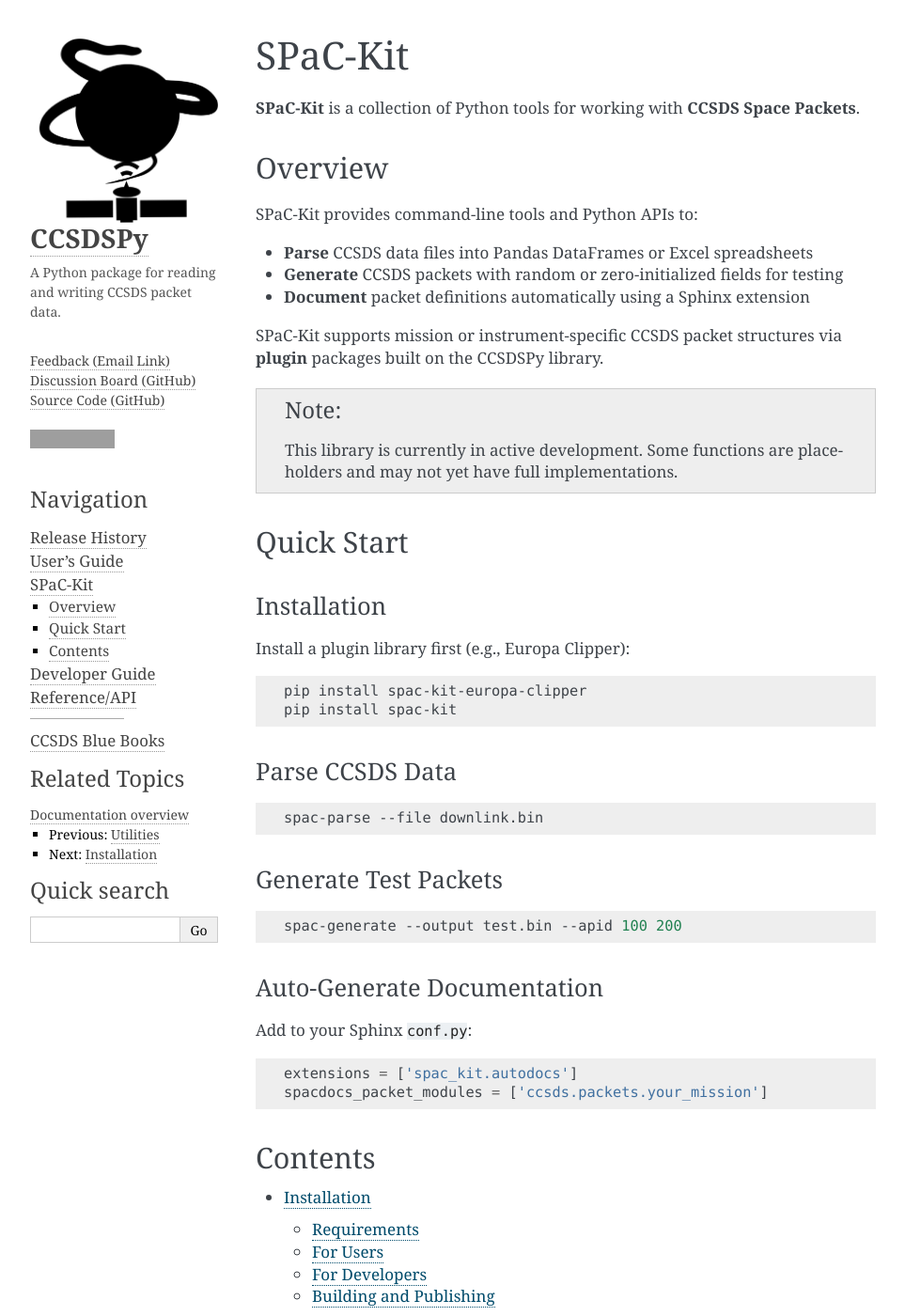
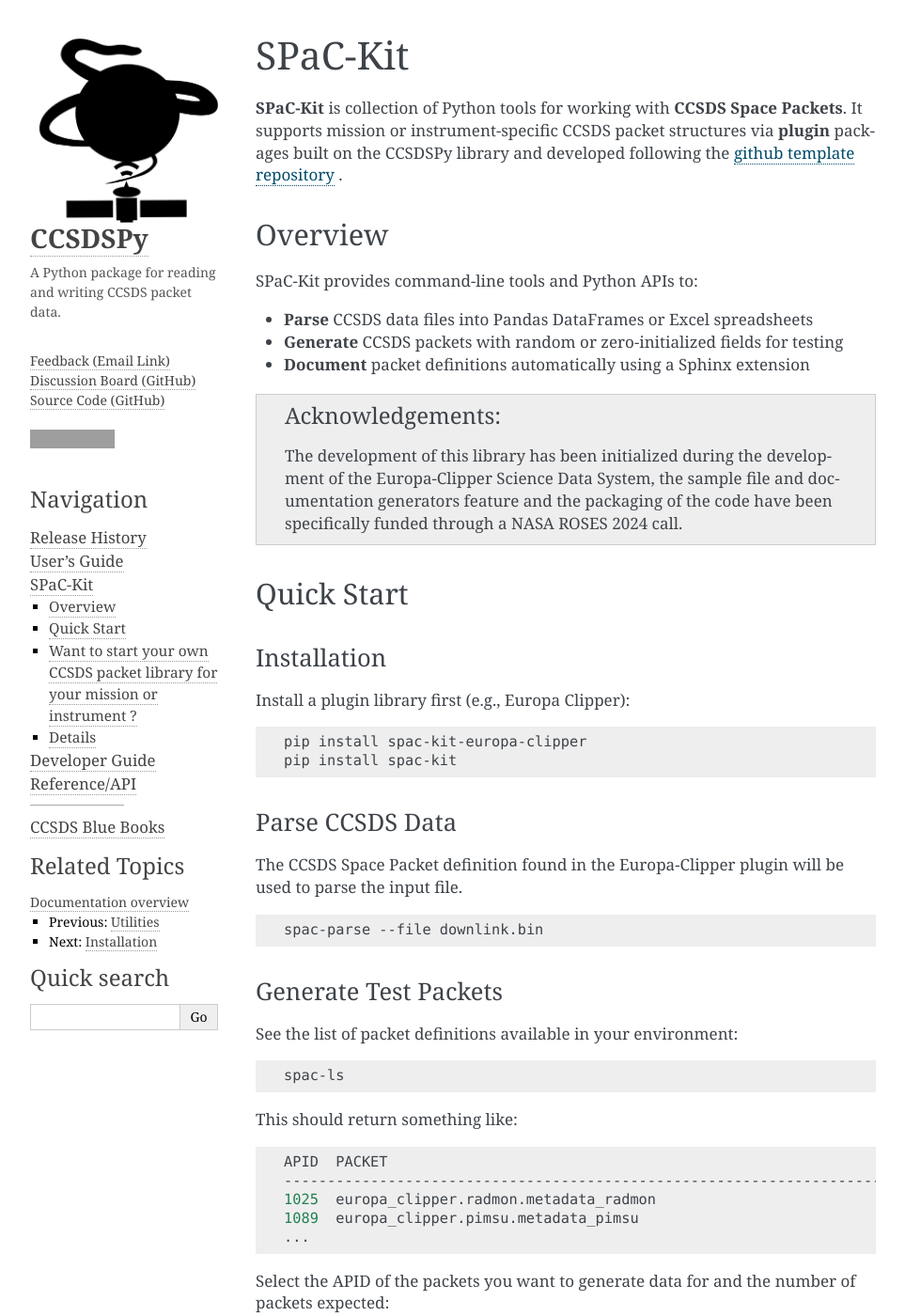
Before and after one commit to CCSDSPy/ccsdspy, a Sphinx documentation site: the page built from docs/spac-kit/index.rst, in a window 1280 px wide and 1400 px high. Shown: the whole window at 94% size, without its empty margins (148-1111 px from the left). Built offline with Sphinx 7.4.7, drawn with Linux system fonts in a browser that asks for light colours; some of the changed text lies outside the part shown; grey boxes are pictures that could not be loaded.

```diff
--- a/docs/spac-kit/index.rst
+++ b/docs/spac-kit/index.rst
@@ -4,7 +4,9 @@
 SPaC-Kit
 ********
 
-**SPaC-Kit** is a collection of Python tools for working with **CCSDS Space Packets**.
+**SPaC-Kit** is collection of Python tools for working with **CCSDS Space Packets**.
+It supports mission or instrument-specific CCSDS packet structures via **plugin** packages built on the CCSDSPy library and developed following the `github template repository <https://github.com/CCSDSPy/spac-kit-plugin-template>`_ .
+
 
 Overview
 ========
@@ -15,11 +17,9 @@ SPaC-Kit provides command-line tools and Python APIs to:
 - **Generate** CCSDS packets with random or zero-initialized fields for testing
 - **Document** packet definitions automatically using a Sphinx extension
 
-SPaC-Kit supports mission or instrument-specific CCSDS packet structures via **plugin** packages built on the CCSDSPy library.
+.. admonition:: Acknowledgements
 
-.. note::
-
-   This library is currently in active development. Some functions are placeholders and may not yet have full implementations.
+   The development of this library has been initialized during the development of the Europa-Clipper Science Data System, the sample file and documentation generators feature and the packaging of the code have been specifically funded through a NASA ROSES 2024 call.
 
 Quick Start
 ===========
@@ -37,6 +37,8 @@ Install a plugin library first (e.g., Europa Clipper):
 Parse CCSDS Data
 ----------------
 
+The CCSDS Space Packet definition found in the Europa-Clipper plugin will be used to parse the input file.
+
 .. code-block:: bash
 
    spac-parse --file downlink.bin
@@ -44,21 +46,49 @@ Parse CCSDS Data
 Generate Test Packets
 ---------------------
 
+See the list of packet definitions available in your environment:
+
 .. code-block:: bash
 
-   spac-generate --output test.bin --apid 100 200
+   spac-ls
+
+This should return something like:
+
+.. code-block:: bash
+
+    APID  PACKET                                                                         NAME                           DESCRIPTION
+    -------------------------------------------------------------------------------------------------------------------------------
+    1025  europa_clipper.radmon.metadata_radmon                                          metadata_radmon                RADMON Metadata packet structure
+    1089  europa_clipper.pimsu.metadata_pimsu                                            metadata_pimsu                 PIMSU Metadata packet structure.
+    ...
+
+
+Select the APID of the packets you want to generate data for and the number of packets expected:
+
+.. code-block:: bash
+
+   spac-generate --output test.bin --apid 1025 --count 200
 
 Auto-Generate Documentation
 ---------------------------
 
-Add to your Sphinx ``conf.py``:
+An example of generated documentation can be found for the `Europa-Clipper packets <https://nasa-jpl.github.io/spac-kit-europa-clipper/>`_.
+
+To get the generated documentation for your CCSDS packets, add to your Sphinx ``conf.py``:
 
 .. code-block:: python
 
    extensions = ['spac_kit.autodocs']
    spacdocs_packet_modules = ['ccsds.packets.your_mission']
 
-Contents
+
+Want to start your own CCSDS packet library for your mission or instrument ?
+============================================================================
+
+Use the documented SPac-Kit plugin `github template <https://github.com/CCSDSPy/spac-kit-plugin-template>`_.
+
+
+Details
 ========
 
 .. toctree::
```
Also changed, not shown: other parts of docs/spac-kit/index.rst (+0 -1 lines), docs/spac-kit/installation.rst (+9 -2 lines), docs/spac-kit/plugins.rst (deleted, +0 -94 lines).
